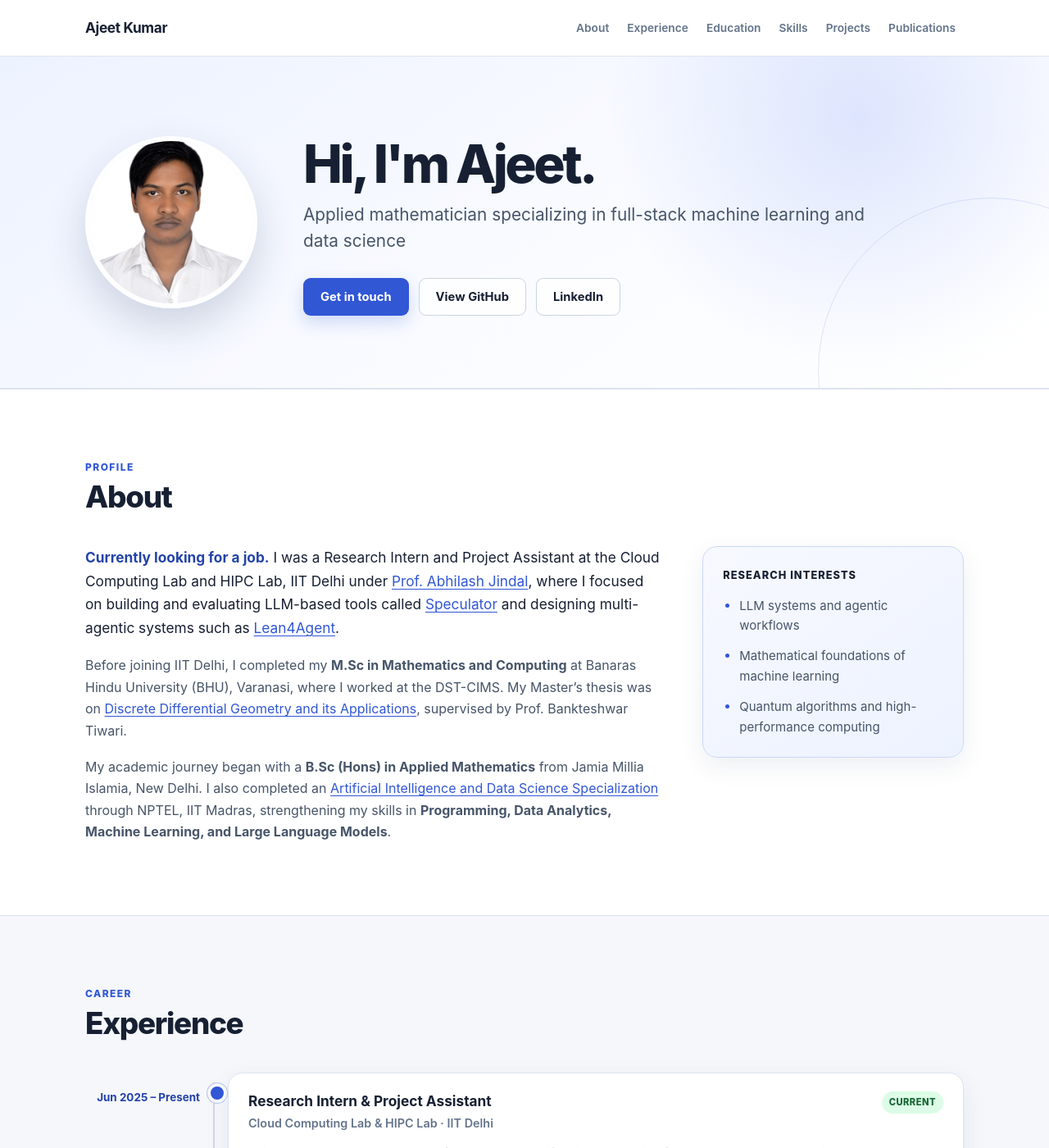
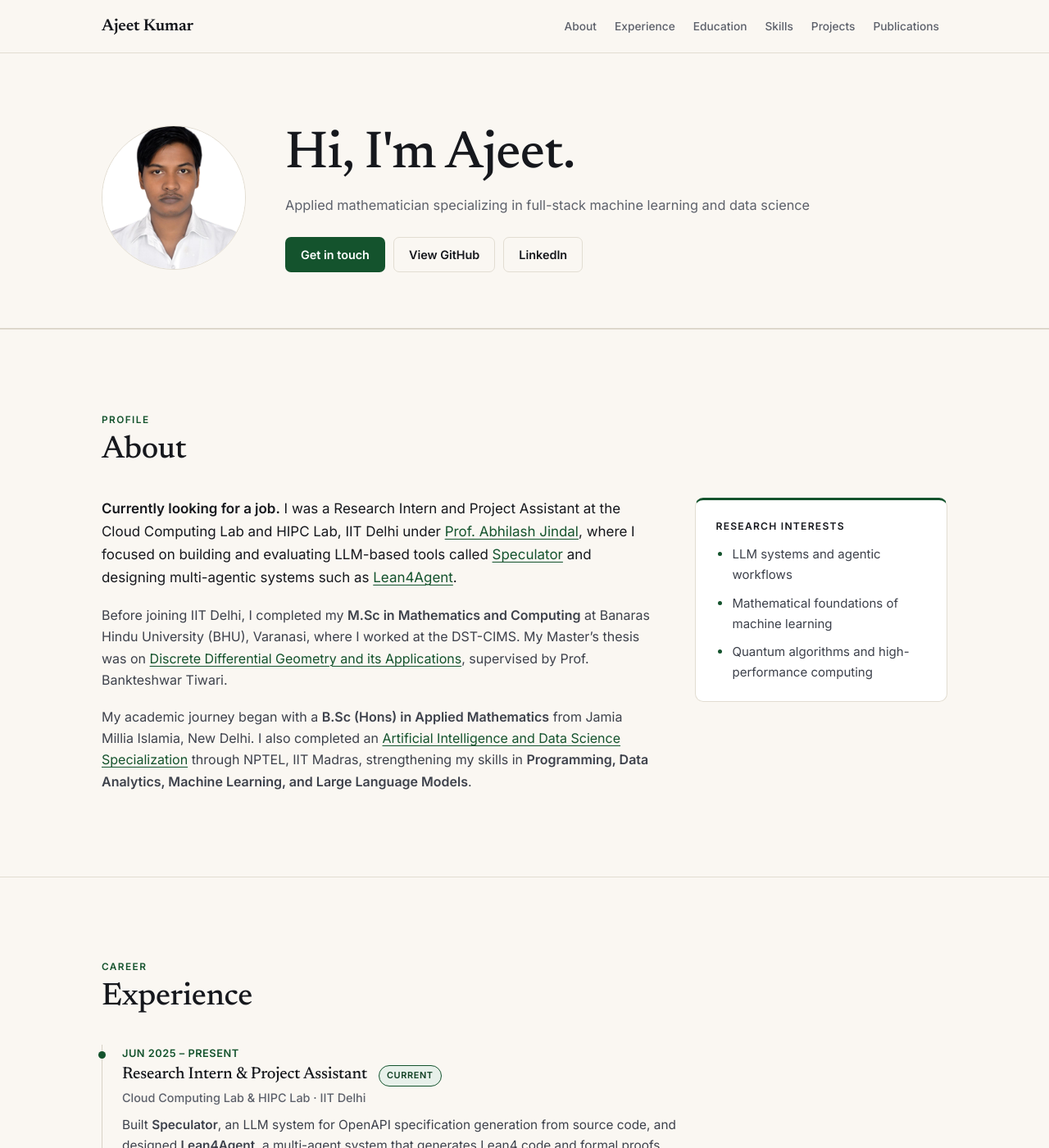
Before and after one commit to ajeetkbhardwaj/mailportfolio, a Jekyll site: the page built from index.md, in a window 1280 px wide and 1400 px high. Shown: the whole window at 82% size. Built offline with Jekyll 4.4.1, drawn with Linux system fonts in a browser that asks for light colours.

Commit message:
design: introduce mathematical editorial palette and typography

```diff
--- a/_includes/head.html
+++ b/_includes/head.html
@@ -5,5 +5,8 @@
 <meta name="viewport" content="width=device-width, initial-scale=1.0">
 <title>{% if page.title %}{{ page.title }} &middot; {{ site.title }}{% else %}{{ site.title }}{% endif %}</title>
 <meta name="description" content="{{ site.description }}">
+<link rel="preconnect" href="https://fonts.googleapis.com">
+<link rel="preconnect" href="https://fonts.gstatic.com" crossorigin>
+<link href="https://fonts.googleapis.com/css2?family=Newsreader:opsz,wght@6..72,400;6..72,500;6..72,600&family=Inter:wght@400;500;600&display=swap" rel="stylesheet">
 <link rel="stylesheet" href="{{ '/assets/css/main.css' | relative_url }}">
 </head>
--- a/assets/css/main.css
+++ b/assets/css/main.css
@@ -1,17 +1,20 @@
 :root {
-  --bg: #f5f7fb;
+  --bg: #faf7f2;
   --surface: #ffffff;
-  --surface-soft: #eef3ff;
-  --text: #172033;
-  --muted: #64748b;
-  --accent: #3157d5;
-  --accent-dark: #2443a8;
-  --accent-soft: #e8edff;
-  --border: #dce3ef;
-  --radius: 18px;
-  --radius-sm: 10px;
-  --shadow: 0 10px 30px rgba(30, 48, 90, 0.08);
-  --shadow-hover: 0 18px 42px rgba(30, 48, 90, 0.13);
+  --surface-soft: #f3efe7;
+  --text: #16181d;
+  --muted: #5d616b;
+  --accent: #14532d;
+  --accent-dark: #0e3d21;
+  --accent-soft: #e7f0ea;
+  --border: #e2ddd2;
+  --rule: #d8d2c6;
+  --radius: 10px;
+  --radius-sm: 6px;
+  --shadow: none;
+  --shadow-hover: none;
+  --font-heading: "Newsreader", Georgia, "Times New Roman", serif;
+  --font-body: "Inter", -apple-system, BlinkMacSystemFont, "Segoe UI", Roboto, Helvetica, Arial, sans-serif;
 }
 
 * {
@@ -26,11 +29,18 @@ html {
 }
 
 body {
-  font-family: -apple-system, BlinkMacSystemFont, "Segoe UI", Roboto, Helvetica, Arial, sans-serif;
+  font-family: var(--font-body);
   background: var(--bg);
   color: var(--text);
   line-height: 1.65;
   -webkit-font-smoothing: antialiased;
+}
+
+h1, h2, h3 {
+  font-family: var(--font-heading);
+  font-weight: 500;
+  letter-spacing: -0.01em;
+  line-height: 1.15;
 }
 
 a {
@@ -43,41 +53,50 @@ a:hover {
   color: var(--accent-dark);
 }
 
+a:focus-visible,
+button:focus-visible {
+  outline: 2px solid var(--accent);
+  outline-offset: 2px;
+}
+
 img {
   max-width: 100%;
 }
 
 .container {
   width: 100%;
-  max-width: 1120px;
+  max-width: 1080px;
   margin: 0 auto;
   padding-right: 24px;
   padding-left: 24px;
 }
 
+/* ---------- Nav ---------- */
+
 nav {
   position: sticky;
   top: 0;
   z-index: 100;
-  background: rgba(255, 255, 255, 0.92);
-  border-bottom: 1px solid rgba(220, 227, 239, 0.9);
-  backdrop-filter: blur(14px);
+  background: rgba(250, 247, 242, 0.94);
+  border-bottom: 1px solid var(--border);
+  backdrop-filter: blur(10px);
 }
 
 .nav-inner {
   display: flex;
   align-items: center;
   justify-content: space-between;
-  min-height: 68px;
+  min-height: 64px;
   gap: 24px;
 }
 
 .brand {
   flex: 0 0 auto;
   color: var(--text);
-  font-size: 1.08rem;
-  font-weight: 750;
-  letter-spacing: -0.02em;
+  font-family: var(--font-heading);
+  font-size: 1.25rem;
+  font-weight: 600;
+  letter-spacing: -0.01em;
   text-decoration: none;
 }
 
@@ -95,11 +114,12 @@ nav ul {
 
 nav ul a {
   display: block;
-  padding: 8px 10px;
-  border-radius: 8px;
+  padding: 7px 10px;
+  border-radius: 6px;
   color: var(--muted);
+  font-family: var(--font-body);
   font-size: 0.86rem;
-  font-weight: 600;
+  font-weight: 500;
   text-decoration: none;
 }
 
@@ -108,94 +128,95 @@ nav ul a:hover {
   color: var(--accent-dark);
 }
 
+/* ---------- Hero ---------- */
+
 .hero {
-  position: relative;
-  overflow: hidden;
-  padding: 96px 0 88px;
-  border-bottom: 1px solid var(--border);
-  background:
-    radial-gradient(circle at 82% 18%, rgba(91, 126, 245, 0.18), transparent 28%),
-    linear-gradient(145deg, #edf2ff 0%, #f9fbff 55%, #ffffff 100%);
-}
-
-.hero::after {
-  position: absolute;
-  right: -140px;
-  bottom: -190px;
-  width: 420px;
-  height: 420px;
-  border: 1px solid rgba(49, 87, 213, 0.14);
-  border-radius: 50%;
-  content: "";
+  padding: 88px 0 64px;
+  border-bottom: 1px solid var(--rule);
+  background: var(--bg);
 }
 
 .hero .container {
-  position: relative;
-  z-index: 1;
   display: grid;
-  grid-template-columns: 210px minmax(0, 1fr);
-  align-items: center;
-  gap: 56px;
+  grid-template-columns: 176px minmax(0, 1fr);
+  align-items: start;
+  gap: 48px;
 }
 
 .hero-pic img {
-  width: 210px;
-  height: 210px;
-  border: 6px solid rgba(255, 255, 255, 0.9);
+  width: 176px;
+  height: 176px;
+  border: 1px solid var(--border);
   border-radius: 50%;
   object-fit: cover;
-  box-shadow: 0 22px 50px rgba(30, 48, 90, 0.18);
+  background: var(--surface-soft);
 }
 
 .hero-text {
   max-width: 760px;
 }
 
+.hero-role {
+  margin-bottom: 10px;
+  color: var(--accent);
+  font-family: var(--font-body);
+  font-size: 0.78rem;
+  font-weight: 600;
+  letter-spacing: 0.12em;
+  text-transform: uppercase;
+}
+
 .hero-text h1 {
-  margin-bottom: 12px;
-  font-size: clamp(2.4rem, 5vw, 4rem);
-  font-weight: 780;
-  letter-spacing: -0.055em;
-  line-height: 1.08;
+  margin-bottom: 10px;
+  font-size: clamp(2.6rem, 5vw, 4rem);
+  font-weight: 500;
+}
+
+.hero-position {
+  max-width: 680px;
+  margin-bottom: 14px;
+  color: var(--text);
+  font-family: var(--font-heading);
+  font-size: clamp(1.15rem, 2vw, 1.4rem);
+  line-height: 1.45;
 }
 
 .hero-text .tagline {
-  max-width: 720px;
-  margin-bottom: 28px;
-  color: #475569;
-  font-size: clamp(1.1rem, 2vw, 1.3rem);
-  line-height: 1.55;
+  max-width: 700px;
+  margin-bottom: 26px;
+  color: var(--muted);
+  font-size: 1.02rem;
+  line-height: 1.6;
 }
 
 .hero-actions {
   display: flex;
   flex-wrap: wrap;
-  gap: 12px;
+  gap: 10px;
 }
 
 .btn {
   display: inline-flex;
   align-items: center;
   justify-content: center;
-  min-height: 44px;
-  padding: 10px 20px;
+  min-height: 42px;
+  padding: 9px 18px;
   border: 1px solid transparent;
-  border-radius: 9px;
-  font-size: 0.92rem;
-  font-weight: 700;
+  border-radius: 7px;
+  font-family: var(--font-body);
+  font-size: 0.9rem;
+  font-weight: 600;
   text-decoration: none;
-  transition: transform 0.2s ease, background 0.2s ease, border-color 0.2s ease, box-shadow 0.2s ease;
+  transition: background 0.15s ease, border-color 0.15s ease, color 0.15s ease;
 }
 
 .btn:hover {
   text-decoration: none;
-  transform: translateY(-1px);
 }
 
 .btn-primary {
   background: var(--accent);
   color: #ffffff;
-  box-shadow: 0 8px 20px rgba(49, 87, 213, 0.2);
 }
 
 .btn-primary:hover {
@@ -204,58 +225,66 @@ nav ul a:hover {
 }
 
 .btn-secondary {
-  border-color: #cbd5e1;
-  background: rgba(255, 255, 255, 0.8);
+  border-color: var(--border);
+  background: transparent;
   color: var(--text);
 }
 
 .btn-secondary:hover {
-  border-color: #aab8ce;
-  background: #ffffff;
-  color: var(--text);
+  border-color: var(--accent);
+  background: var(--accent-soft);
+  color: var(--accent-dark);
 }
 
+/* ---------- Sections ---------- */
+
 section {
-  padding: 88px 0;
+  padding: clamp(4rem, 8vw, 6.5rem) 0;
   scroll-margin-top: 82px;
 }
 
+section + section {
+  border-top: 1px solid var(--border);
+}
+
+/* Keep class for backward compat with index.md; no banding anymore */
 .section-alt {
+  background: transparent;
   border-top: 1px solid var(--border);
-  border-bottom: 1px solid var(--border);
-  background: var(--surface);
+  border-bottom: none;
 }
 
 .section-heading {
-  margin-bottom: 38px;
+  margin-bottom: 36px;
+  max-width: 720px;
 }
 
 .section-heading .eyebrow {
-  margin-bottom: 7px;
+  margin-bottom: 8px;
   color: var(--accent);
-  font-size: 0.75rem;
-  font-weight: 800;
+  font-family: var(--font-body);
+  font-size: 0.74rem;
+  font-weight: 600;
   letter-spacing: 0.12em;
   line-height: 1.2;
   text-transform: uppercase;
 }
 
 section h2 {
-  font-size: clamp(1.8rem, 3vw, 2.3rem);
-  font-weight: 760;
-  letter-spacing: -0.035em;
-  line-height: 1.2;
+  font-size: clamp(1.9rem, 3vw, 2.4rem);
 }
+
+/* ---------- About ---------- */
 
 .about-grid {
   display: grid;
   grid-template-columns: minmax(0, 1.65fr) minmax(260px, 0.75fr);
   align-items: start;
-  gap: 52px;
+  gap: 48px;
 }
 
 .about-copy {
-  color: #475569;
+  color: #3d414b;
   font-size: 1rem;
 }
 
@@ -265,35 +294,32 @@ section h2 {
 
 .about-copy .lead {
   color: var(--text);
-  font-size: 1.08rem;
-}
-
-.about-copy .lead strong {
-  color: var(--accent-dark);
+  font-size: 1.06rem;
 }
 
 .focus-card {
-  padding: 24px;
-  border: 1px solid #ccd8f8;
+  padding: 22px 24px;
+  border: 1px solid var(--border);
   border-radius: var(--radius);
-  background: linear-gradient(145deg, #f7f9ff, #edf2ff);
-  box-shadow: var(--shadow);
+  border-top: 3px solid var(--accent);
+  background: var(--surface);
 }
 
 .card-label {
-  margin-bottom: 14px;
+  margin-bottom: 12px;
   color: var(--text);
-  font-size: 0.8rem;
-  font-weight: 800;
-  letter-spacing: 0.08em;
+  font-family: var(--font-body);
+  font-size: 0.76rem;
+  font-weight: 600;
+  letter-spacing: 0.1em;
   text-transform: uppercase;
 }
 
 .focus-card ul {
   display: grid;
-  gap: 12px;
+  gap: 10px;
   padding-left: 20px;
-  color: #475569;
+  color: #3d414b;
   font-size: 0.94rem;
 }
 
@@ -301,94 +327,95 @@ section h2 {
   color: var(--accent);
 }
 
+/* ---------- Timeline (left-rule editorial) ---------- */
+
 .timeline {
-  position: relative;
+  border-left: 1px solid var(--rule);
+  padding-left: 1.5rem;
   display: grid;
-  gap: 24px;
-}
-
-.timeline::before {
-  position: absolute;
-  top: 12px;
-  bottom: 12px;
-  left: 156px;
-  width: 2px;
-  background: #cfd8ea;
-  content: "";
+  gap: 0;
 }
 
 .timeline-item {
   position: relative;
-  display: grid;
-  grid-template-columns: 140px minmax(0, 1fr);
-  gap: 34px;
+  display: block;
+  padding-bottom: 2rem;
+}
+
+.timeline-item:last-child {
+  padding-bottom: 0;
 }
 
 .timeline-item::before {
+  content: "";
   position: absolute;
-  top: 13px;
-  left: 149px;
-  width: 16px;
-  height: 16px;
-  border: 4px solid var(--bg);
+  left: calc(-1.5rem - 5px);
+  top: 0.5rem;
+  width: 9px;
+  height: 9px;
   border-radius: 50%;
   background: var(--accent);
-  box-shadow: 0 0 0 1px #b7c5e4;
-  content: "";
 }
 
 .timeline-date {
-  padding-top: 19px;
-  color: var(--accent-dark);
-  font-size: 0.84rem;
-  font-weight: 750;
-  text-align: right;
+  margin-bottom: 4px;
+  color: var(--accent);
+  font-family: var(--font-body);
+  font-size: 0.8rem;
+  font-weight: 600;
+  letter-spacing: 0.04em;
+  text-transform: uppercase;
 }
 
 .timeline-content {
-  padding: 22px 24px;
-  border: 1px solid var(--border);
-  border-radius: var(--radius);
-  background: var(--surface);
-  box-shadow: var(--shadow);
+  padding: 0;
+  border: none;
+  border-radius: 0;
+  background: transparent;
 }
 
 .timeline-heading {
   display: flex;
-  align-items: flex-start;
-  justify-content: space-between;
-  gap: 16px;
+  align-items: baseline;
+  justify-content: flex-start;
+  flex-wrap: wrap;
+  gap: 8px 14px;
+  margin-bottom: 2px;
 }
 
 .timeline-content h3 {
-  margin-bottom: 3px;
-  font-size: 1.08rem;
-  line-height: 1.4;
+  font-size: 1.25rem;
 }
 
 .timeline-content .organisation {
-  margin-bottom: 12px;
+  margin-bottom: 8px;
   color: var(--muted);
+  font-family: var(--font-body);
   font-size: 0.9rem;
-  font-weight: 600;
+  font-weight: 500;
 }
 
 .timeline-content > p:last-child {
-  color: #475569;
-  font-size: 0.95rem;
+  max-width: 70ch;
+  color: #3d414b;
+  font-size: 0.96rem;
 }
 
 .status-badge {
   flex: 0 0 auto;
-  padding: 4px 9px;
+  padding: 3px 9px;
+  border: 1px solid var(--accent);
   border-radius: 999px;
-  background: #dcfce7;
-  color: #166534;
-  font-size: 0.7rem;
-  font-weight: 800;
-  letter-spacing: 0.04em;
+  background: var(--accent-soft);
+  color: var(--accent-dark);
+  font-family: var(--font-body);
+  font-size: 0.68rem;
+  font-weight: 600;
+  letter-spacing: 0.06em;
   text-transform: uppercase;
 }
+
+/* ---------- Education ---------- */
 
 .education-grid {
   display: grid;
@@ -399,38 +426,38 @@ section h2 {
 .education-card {
   padding: 22px;
   border: 1px solid var(--border);
-  border-radius: 14px;
-  background: #fbfcff;
+  border-radius: var(--radius);
+  background: var(--surface);
 }
 
 .education-card .degree {
   margin-bottom: 7px;
   color: var(--accent);
-  font-size: 0.75rem;
-  font-weight: 800;
-  letter-spacing: 0.08em;
+  font-family: var(--font-body);
+  font-size: 0.74rem;
+  font-weight: 600;
+  letter-spacing: 0.1em;
   text-transform: uppercase;
 }
 
 .education-card h3 {
   margin-bottom: 8px;
-  font-size: 1.18rem;
-  line-height: 1.4;
+  font-size: 1.3rem;
 }
 
 .education-card .institution {
   color: var(--text);
-  font-weight: 700;
+  font-weight: 600;
 }
 
 .education-card .education-meta {
-  margin-bottom: 16px;
+  margin-bottom: 14px;
   color: var(--muted);
   font-size: 0.88rem;
 }
 
 .education-card > p {
-  color: #475569;
+  color: #3d414b;
   font-size: 0.94rem;
 }
 
@@ -438,13 +465,15 @@ section h2 {
   display: inline-block;
   margin-top: 14px;
   font-size: 0.88rem;
-  font-weight: 750;
+  font-weight: 600;
 }
+
+/* ---------- Skills ---------- */
 
 .skills-grid {
   display: grid;
   grid-template-columns: repeat(3, minmax(0, 1fr));
-  gap: 18px;
+  gap: 16px;
 }
 
 .skill-card {
@@ -452,20 +481,15 @@ section h2 {
   border: 1px solid var(--border);
   border-radius: var(--radius);
   background: var(--surface);
-  box-shadow: var(--shadow);
-  transition: transform 0.2s ease, box-shadow 0.2s ease, border-color 0.2s ease;
 }
 
 .skill-card:hover {
-  border-color: #c1cef1;
-  box-shadow: var(--shadow-hover);
-  transform: translateY(-3px);
+  border-color: var(--accent);
 }
 
 .skill-card h3 {
   margin-bottom: 14px;
-  color: var(--text);
-  font-size: 1rem;
+  font-size: 1.15rem;
 }
 
 .skill-tags {
@@ -476,26 +500,29 @@ section h2 {
 }
 
 .skill-tags li {
-  padding: 5px 9px;
-  border-radius: 7px;
-  background: var(--accent-soft);
-  color: #40547f;
-  font-size: 0.78rem;
-  font-weight: 650;
+  padding: 4px 10px;
+  border: 1px solid var(--border);
+  border-radius: 999px;
+  background: transparent;
+  color: #3d414b;
+  font-size: 0.79rem;
+  font-weight: 500;
 }
 
 .skill-credential {
   display: inline-block;
   margin-top: 16px;
-  color: var(--accent-dark);
-  font-size: 0.8rem;
-  font-weight: 750;
+  color: var(--accent);
+  font-size: 0.82rem;
+  font-weight: 600;
 }
+
+/* ---------- Projects ---------- */
 
 .card-grid {
   display: grid;
   grid-template-columns: repeat(3, minmax(0, 1fr));
-  gap: 22px;
+  gap: 20px;
 }
 
 .card {
@@ -505,20 +532,18 @@ section h2 {
   border: 1px solid var(--border);
   border-radius: var(--radius);
   background: var(--surface);
-  box-shadow: var(--shadow);
-  transition: transform 0.2s ease, box-shadow 0.2s ease;
 }
 
 .card:hover {
-  box-shadow: var(--shadow-hover);
-  transform: translateY(-4px);
+  border-color: var(--accent);
 }
 
 .card img.cover {
   width: 100%;
-  height: 180px;
+  height: 170px;
   object-fit: cover;
   background: var(--surface-soft);
+  border-bottom: 1px solid var(--border);
 }
 
 .card .body {
@@ -526,21 +551,22 @@ section h2 {
   flex: 1;
   flex-direction: column;
   padding: 22px;
+  border-top: 2px solid var(--accent-soft);
 }
 
 .card .cat {
   margin-bottom: 7px;
   color: var(--accent);
-  font-size: 0.72rem;
-  font-weight: 800;
-  letter-spacing: 0.08em;
+  font-family: var(--font-body);
+  font-size: 0.7rem;
+  font-weight: 600;
+  letter-spacing: 0.1em;
   text-transform: uppercase;
 }
 
 .card h3 {
   margin-bottom: 9px;
-  font-size: 1.08rem;
-  line-height: 1.4;
+  font-size: 1.25rem;
 }
 
 .card h3 a {
@@ -549,45 +575,52 @@ section h2 {
 
 .card p {
   flex: 1;
-  color: #475569;
-  font-size: 0.91rem;
+  color: #3d414b;
+  font-size: 0.92rem;
 }
 
 .card .links {
   display: flex;
   flex-wrap: wrap;
   gap: 10px 18px;
-  padding: 16px 22px;
+  padding: 14px 22px;
   border-top: 1px solid var(--border);
-  font-size: 0.88rem;
-  font-weight: 700;
+  font-size: 0.87rem;
+  font-weight: 600;
 }
 
+/* ---------- Publications / list ---------- */
+
 .list-item {
-  margin-bottom: 16px;
-  padding: 22px 24px;
-  border: 1px solid var(--border);
-  border-radius: var(--radius);
-  background: var(--surface);
-  box-shadow: var(--shadow);
+  margin-bottom: 0;
+  padding: 24px 0;
+  border: none;
+  border-top: 1px solid var(--border);
+  border-radius: 0;
+  background: transparent;
+}
+
+.list-item:first-of-type {
+  border-top: 1px solid var(--rule);
 }
 
 .list-item h3 {
   margin-bottom: 5px;
-  font-size: 1.06rem;
-  line-height: 1.45;
+  font-size: 1.3rem;
 }
 
 .list-item .venue {
   margin-bottom: 9px;
   color: var(--muted);
+  font-family: var(--font-body);
   font-size: 0.84rem;
-  font-weight: 600;
+  font-weight: 500;
 }
 
 .list-item p {
-  color: #475569;
-  font-size: 0.93rem;
+  max-width: 75ch;
+  color: #3d414b;
+  font-size: 0.94rem;
 }
 
 .list-item a {
@@ -595,7 +628,7 @@ section h2 {
   margin-top: 10px;
   margin-right: 16px;
   font-size: 0.88rem;
-  font-weight: 700;
+  font-weight: 600;
 }
 
 .page {
@@ -604,19 +637,22 @@ section h2 {
 
 .page h1 {
   margin-bottom: 8px;
-  font-size: 2rem;
+  font-size: 2.2rem;
 }
 
 .page .meta {
   margin-bottom: 24px;
   color: var(--muted);
+  font-family: var(--font-body);
 }
 
+/* ---------- Footer ---------- */
+
 footer {
-  padding: 20px 0;
-  border-top: 1px solid var(--border);
+  padding: 28px 0;
+  border-top: 1px solid var(--rule);
   color: var(--muted);
-  font-size: 0.84rem;
+  font-size: 0.85rem;
 }
 
 .footer-inner {
@@ -634,26 +670,29 @@ footer {
 }
 
 .footer-links a {
-  color: #526075;
-  font-weight: 700;
+  color: #3d414b;
+  font-weight: 600;
 }
 
 .footer-links a:hover {
   color: var(--accent-dark);
 }
 
+/* ---------- Prose ---------- */
+
 .prose h2 {
   margin-top: 34px;
-  font-size: 1.45rem;
+  font-size: 1.6rem;
 }
 
 .prose h3 {
   margin-top: 26px;
-  font-size: 1.15rem;
+  font-size: 1.25rem;
 }
 
 .prose p {
   margin-bottom: 16px;
+  color: #2b2f38;
 }
 
 .prose ul,
@@ -664,7 +703,7 @@ footer {
 .prose code {
   padding: 2px 6px;
   border-radius: 4px;
-  background: #eef2f7;
+  background: var(--surface-soft);
   font-size: 0.9em;
 }
 
@@ -694,13 +733,13 @@ footer {
   }
 
   .hero .container {
-    grid-template-columns: 170px minmax(0, 1fr);
-    gap: 36px;
+    grid-template-columns: 150px minmax(0, 1fr);
+    gap: 32px;
   }
 
   .hero-pic img {
-    width: 170px;
-    height: 170px;
+    width: 150px;
+    height: 150px;
   }
 
   .about-grid {
@@ -733,7 +772,7 @@ footer {
     width: 100%;
     justify-content: flex-start;
     overflow-x: auto;
-    padding-bottom: 2px;
+    padding-bottom: 4px;
   }
 
   nav ul a {
@@ -742,45 +781,21 @@ footer {
   }
 
   .hero {
-    padding: 68px 0 64px;
+    padding: 60px 0 52px;
   }
 
   .hero .container {
     grid-template-columns: 1fr;
-    gap: 28px;
+    gap: 24px;
   }
 
   .hero-pic img {
-    width: 150px;
-    height: 150px;
+    width: 132px;
+    height: 132px;
   }
 
   section {
-    padding: 68px 0;
     scroll-margin-top: 116px;
-  }
-
-  .section-heading {
-    margin-bottom: 30px;
-  }
-
-  .timeline::before {
-    left: 7px;
-  }
-
-  .timeline-item {
-    display: block;
-    padding-left: 32px;
-  }
-
-  .timeline-item::before {
-    left: 0;
-  }
-
-  .timeline-date {
-    padding-top: 0;
-    margin-bottom: 7px;
-    text-align: left;
   }
 
   .education-grid,
@@ -816,7 +831,7 @@ footer {
 
   .timeline-heading {
     flex-direction: column;
-    gap: 7px;
+    gap: 4px;
   }
 }
 
```
